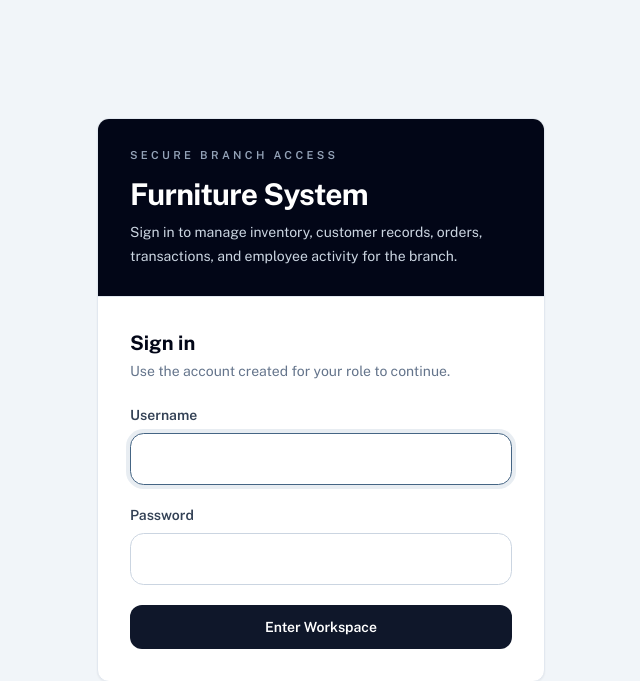
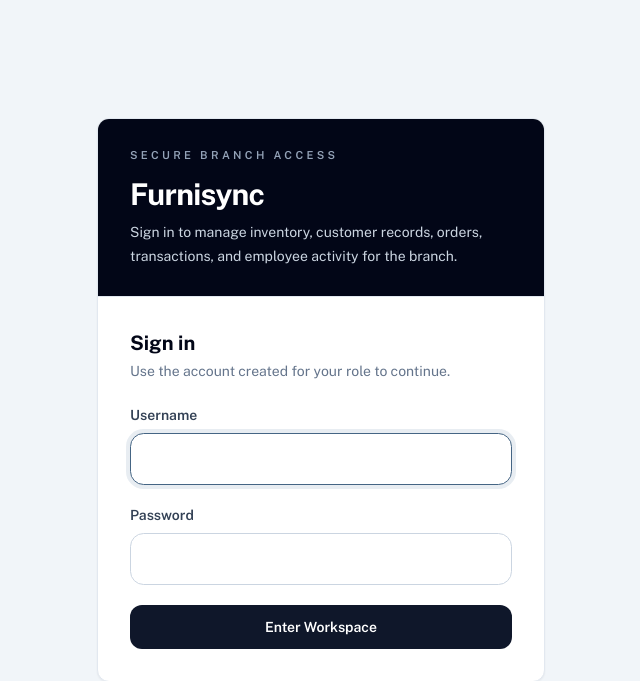
Before and after one commit to mrstorres-pixel/Furnisync, a Django app: page /accounts/login/ in a window 1280 px wide. Shown: the top 681 px of the page, without its empty margins (319-959 px from the left). Run offline with Django 5.2, Linux system fonts and the light colour scheme; some libraries are stand-ins or nearby versions.

Commit message:
Rename system branding to Furnisync

```diff
--- a/templates/base.html
+++ b/templates/base.html
@@ -3,7 +3,7 @@
 <head>
     <meta charset="UTF-8">
     <meta name="viewport" content="width=device-width, initial-scale=1.0">
-    <title>{% block title %}Furniture System{% endblock %}</title>
+    <title>{% block title %}Furnisync{% endblock %}</title>
     <script src="https://cdn.tailwindcss.com"></script>
     <script>
         tailwind.config = {
@@ -100,7 +100,7 @@
         <div class="border-b border-slate-800 px-6 py-6">
             <div class="flex items-start justify-between gap-3">
                 <div>
-                    <h1 class="mt-2 text-2xl font-bold tracking-tight text-white">Furniture System</h1>
+                    <h1 class="mt-2 text-2xl font-bold tracking-tight text-white">Furnisync</h1>
                 </div>
                 <button class="rounded-lg border border-slate-700 px-3 py-2 text-sm text-slate-300 lg:hidden" @click="sidebarOpen = false">
                     <span class="sr-only">Close menu</span>
@@ -186,7 +186,7 @@
                         Menu
                     </button>
                     <div class="min-w-0">
-                        <p class="text-[11px] font-semibold uppercase tracking-[0.28em] text-slate-500">Furniture Branch Management</p>
+                        <p class="text-[11px] font-semibold uppercase tracking-[0.28em] text-slate-500">Furnisync</p>
                         <h2 class="mt-2 truncate text-2xl font-bold tracking-tight text-slate-950">{% block header %}Dashboard{% endblock %}</h2>
                         <p class="header-subtitle mt-1 max-w-3xl text-sm text-slate-500">{% block header_subtitle %}{% endblock %}</p>
                     </div>
--- a/templates/base_simple.html
+++ b/templates/base_simple.html
@@ -3,7 +3,7 @@
 <head>
     <meta charset="UTF-8">
     <meta name="viewport" content="width=device-width, initial-scale=1.0">
-    <title>{% block title %}Furniture System{% endblock %}</title>
+    <title>{% block title %}Furnisync{% endblock %}</title>
     <script src="https://cdn.tailwindcss.com"></script>
     <script>
         tailwind.config = {
--- a/templates/registration/login.html
+++ b/templates/registration/login.html
@@ -1,10 +1,10 @@
 {% extends "base_simple.html" %}
-{% block title %}Login - Furniture System{% endblock %}
+{% block title %}Login - Furnisync{% endblock %}
 {% block content %}
 <div class="overflow-hidden rounded-xl border border-slate-200 bg-white shadow-sm">
     <div class="border-b border-slate-200 bg-slate-950 px-8 py-7 text-white">
         <p class="text-[11px] font-semibold uppercase tracking-[0.3em] text-slate-400">Secure Branch Access</p>
-        <h1 class="mt-3 text-3xl font-bold tracking-tight">Furniture System</h1>
+        <h1 class="mt-3 text-3xl font-bold tracking-tight">Furnisync</h1>
         <p class="mt-2 max-w-sm text-sm leading-6 text-slate-300">Sign in to manage inventory, customer records, orders, transactions, and employee activity for the branch.</p>
     </div>
     <div class="px-8 py-8">
```
